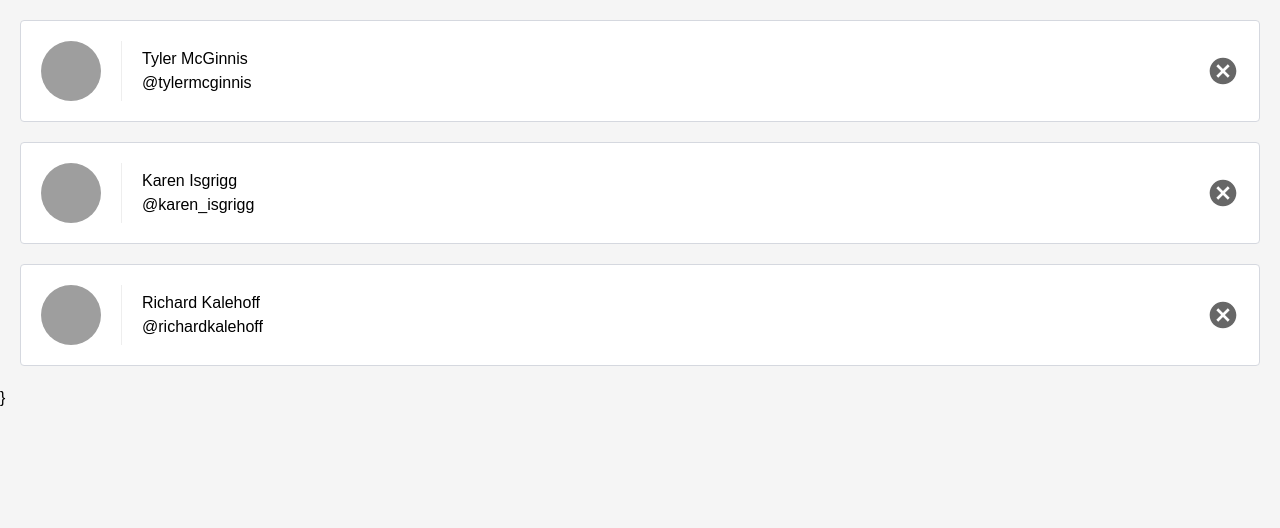
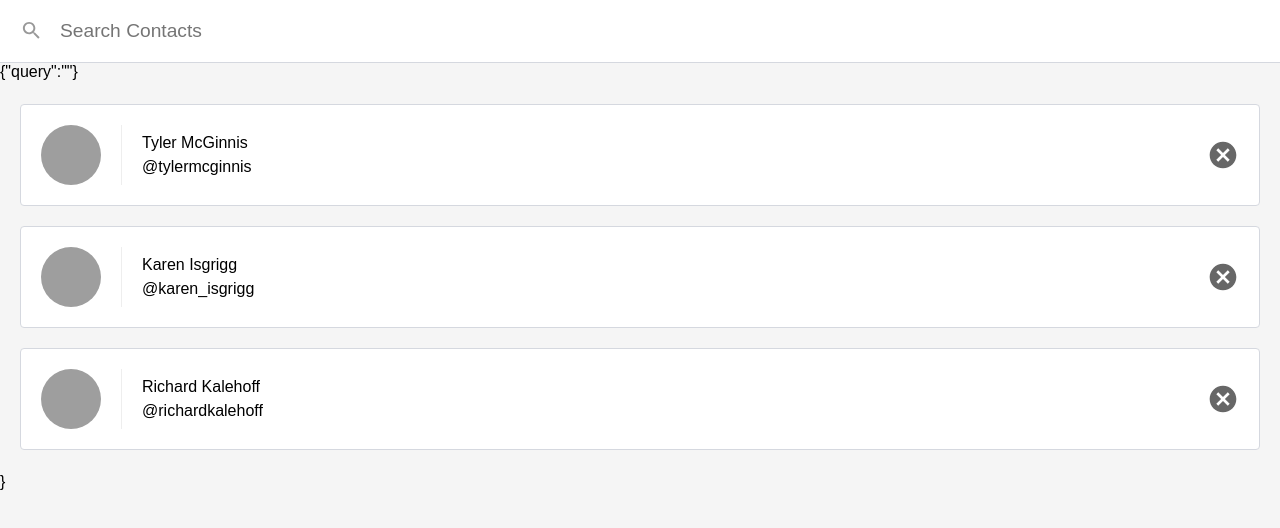
Before and after one commit to joshiujjawal22/Contact-Page, a React (Create React App) app: page / in a window 1280 px wide. Shown: the top 528 px of the page. Built offline with nearby package versions, Linux system fonts and the light colour scheme.

Commit message:
Added search bar

```diff
--- a/src/ListContacts.js
+++ b/src/ListContacts.js
@@ -3,9 +3,42 @@
 import PropTypes from 'prop-types'
 
 class ListContacts extends Component {
+
+  static propTypes =
+  {
+    contacts: PropTypes.array.isRequired,
+    onDeleteContact: PropTypes.func.isRequired
+  }
+
+  state={
+    query:''
+  }
+
+  updateQuery=(query)=>{
+    this.setState(() =>({
+      query: query.trim()
+    }))
+
+  }
+
+
   render() {
     console.log('Props', this.props)
+
     return (
+      <div className='list-contacts'>
+      {JSON.stringify(this.state)}
+      <div className='list-contacts-top'>
+      <input
+      className='search-contacts'
+      type='text'
+      placeholder='Search Contacts'
+      value={this.state.query}
+      onChange={(event)=>
+        this.updateQuery(event.target.value)}/>
+      </div>
+
+
       <ol className='contact-list'>
 
      { this.props.contacts.map( (contact) =>(
@@ -28,14 +61,11 @@
                  }
 
       </ol>
+      </div>
     )
   }
 }
-  ListContacts.propTypes =
-  {
-    contacts: PropTypes.array.isRequired,
-    onDeleteContact: PropTypes.func.isRequired
-  }
+
 
 
 export default ListContacts
```
